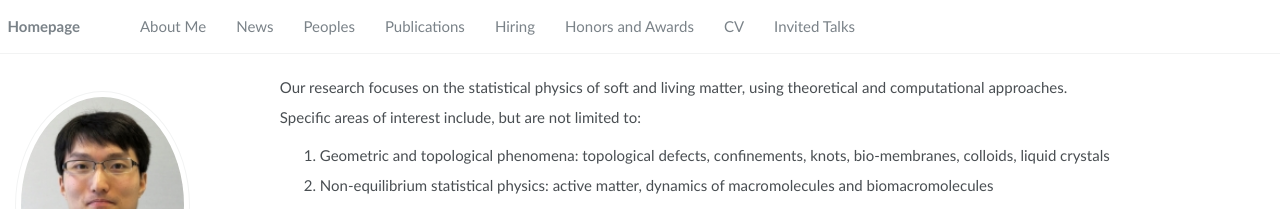
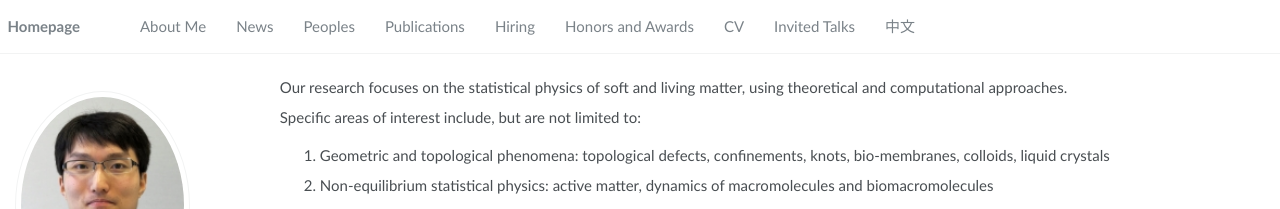
Before and after one commit to lliyao/lliyao.github.io, a Jekyll site: the page built from _pages/about.md, in a window 1280 px wide. Shown: the top 209 px of the page. Built offline with Jekyll 4.4.1, drawn with Linux system fonts in a browser that asks for light colours; some web fonts are replaced.

Commit message:
Update navigation.yml

```diff
--- a/_data/navigation.yml
+++ b/_data/navigation.yml
@@ -23,3 +23,6 @@ main:
 
   - title: "Invited Talks"
     url: "/#-invited-talks"
+
+  - title: "中文"
+    url: "https://physics.nankai.edu.cn/ly2"
```
